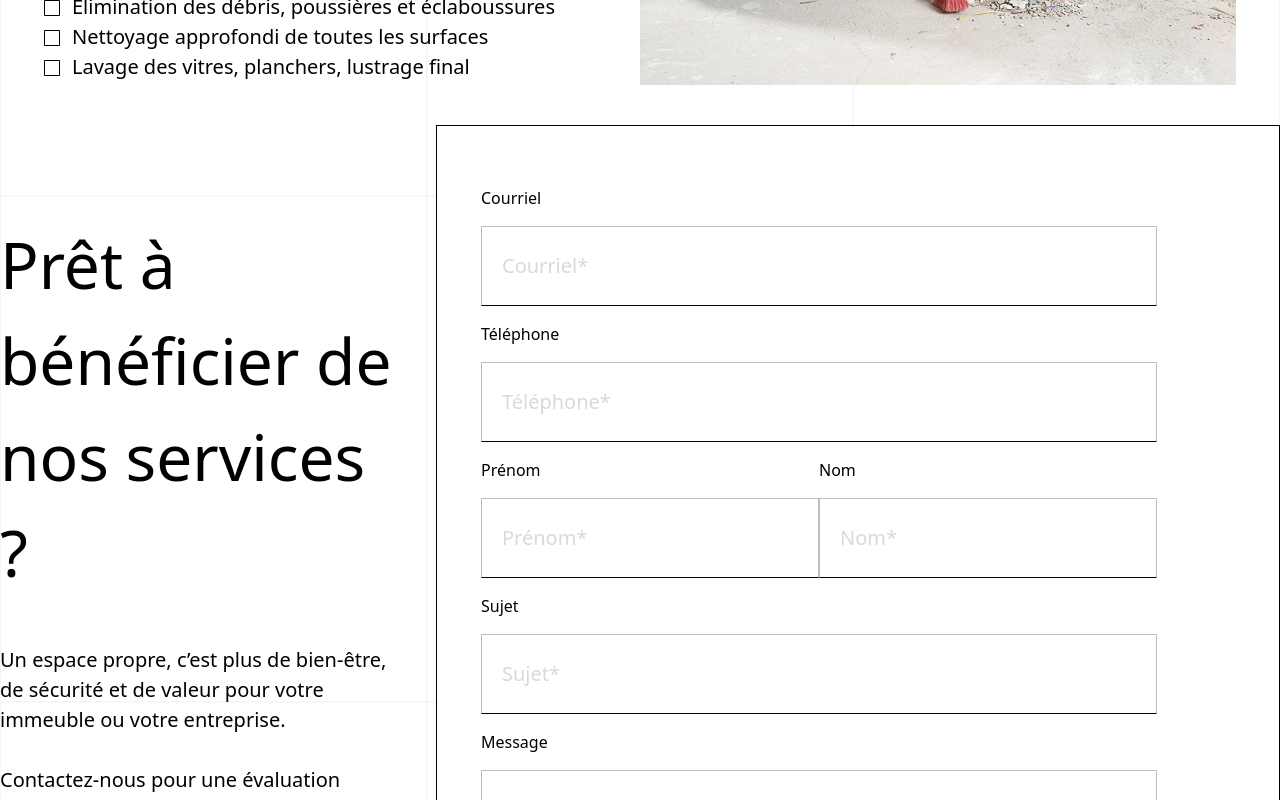
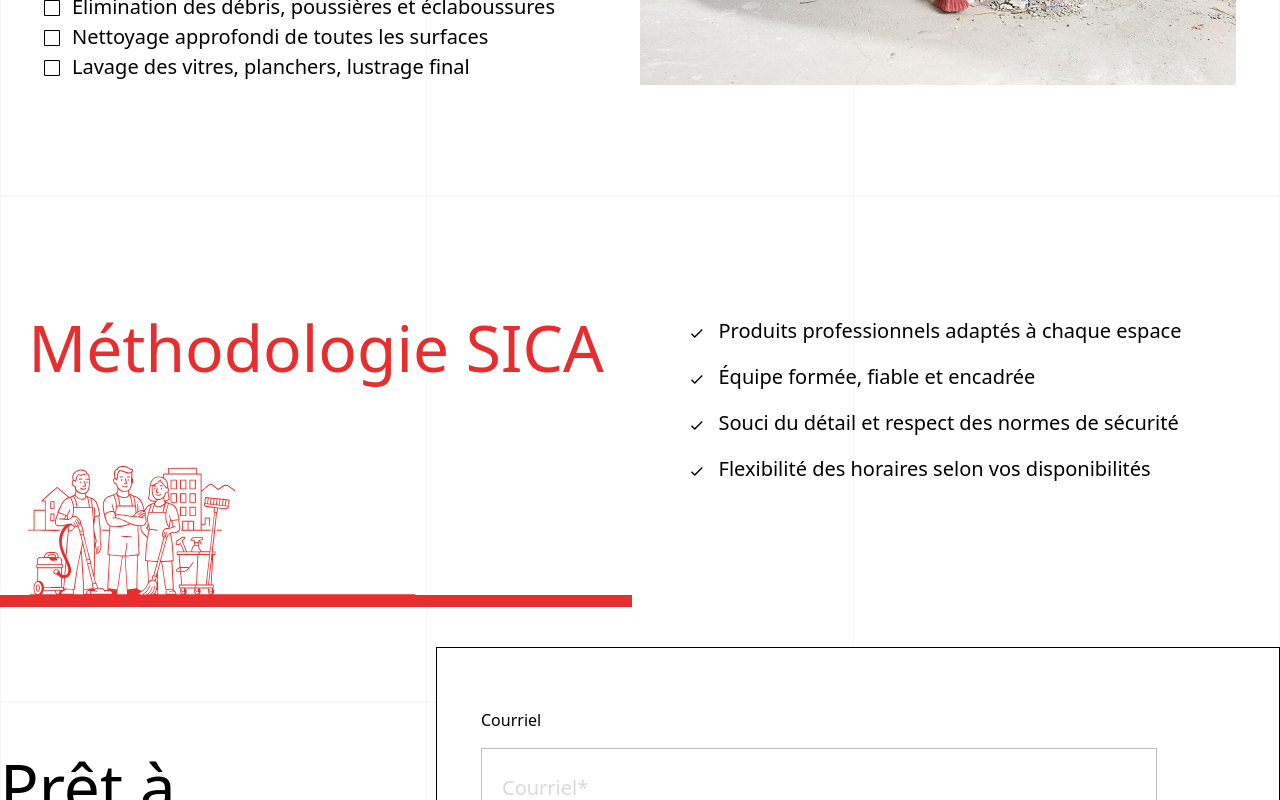
Before and after one commit to SigningValdo/sica, a Next.js app: page /entretien-menager in a window 1280 px wide. Shown: the part 3346-4146 px from the top of the page. Built offline with nearby package versions, Linux system fonts and the light colour scheme.

Commit message:
Refactor image dimensions and styles in About and Entretien Menager pages for improved layout consistency; add new section with methodology details and checklist for enhanced user engagement.

```diff
--- a/src/app/about/page.tsx
+++ b/src/app/about/page.tsx
@@ -58,9 +58,9 @@
             quality={100} // qualité maximale
             priority
             width={625}
-            height={787}
+            height={662}
             objectFit="contain"
-            className="w-full h-full xl:h-[787px]"
+            className="w-full h-full"
           />
         </div>
       </section>
@@ -155,7 +155,7 @@
             width={899}
             height={558}
             objectFit="contain"
-            className="w-full h-full lg:h-[558px]"
+            className="w-full h-full"
           />
         </div>
       </section>
--- a/src/app/entretien-menager/page.tsx
+++ b/src/app/entretien-menager/page.tsx
@@ -556,7 +556,60 @@
           />
         </div>
       </section>
-      <section></section>
+      <section className="flex flex-col lg:flex-row mt-10 lg:mt-[215px]   gap-4">
+        <div className=" w-full">
+          <div className=" lg:m-auto lg:w-max space-y-[70px]">
+            <h1 className="title-1 text-primary">Méthodologie SICA</h1>
+            <Image
+              quality={100}
+              priority
+              src="/methodologie-sica.svg"
+              alt="Home Image"
+              width={388}
+              height={334}
+              objectFit="contain"
+              className=""
+            />
+          </div>
+          <div className="h-[12px] bg-primary w-full"></div>
+        </div>
+        <motion.div className="w-full">
+          {/* Checklist */}
+          <div className=" max-w-[555px] lg:m-auto paragraph-1">
+            <div className="mt-4 space-y-4">
+              {[
+                "Produits professionnels adaptés à chaque espace",
+                "Équipe formée, fiable et encadrée",
+                "Souci du détail et respect des normes de sécurité",
+                "Flexibilité des horaires selon vos disponibilités",
+              ].map((item, index) => (
+                <motion.div
+                  initial={{ y: "100px", opacity: 0 }}
+                  whileInView={{ y: "0px", opacity: 1 }}
+                  transition={{
+                    // type: "spring",
+                    offset: 300,
+                  }}
+                  key={index}
+                  className="flex items-start space-x-3"
+                >
+                  <Image
+                    quality={100}
+                    priority
+                    src="/check.svg"
+                    alt="check"
+                    width={20}
+                    height={20}
+                    objectFit="contain"
+                    className="mt-2"
+                  />
+                  <span>{item}</span>
+                </motion.div>
+              ))}
+            </div>
+          </div>
+        </motion.div>
+      </section>
       <section className="flex flex-col lg:flex-row mt-10 2xl:mt-[215px] gap-[44px]">
         <div className="mt-[92px] w-full flex xl:justify-end">
           <div className=" max-w-[675px] ">
```
